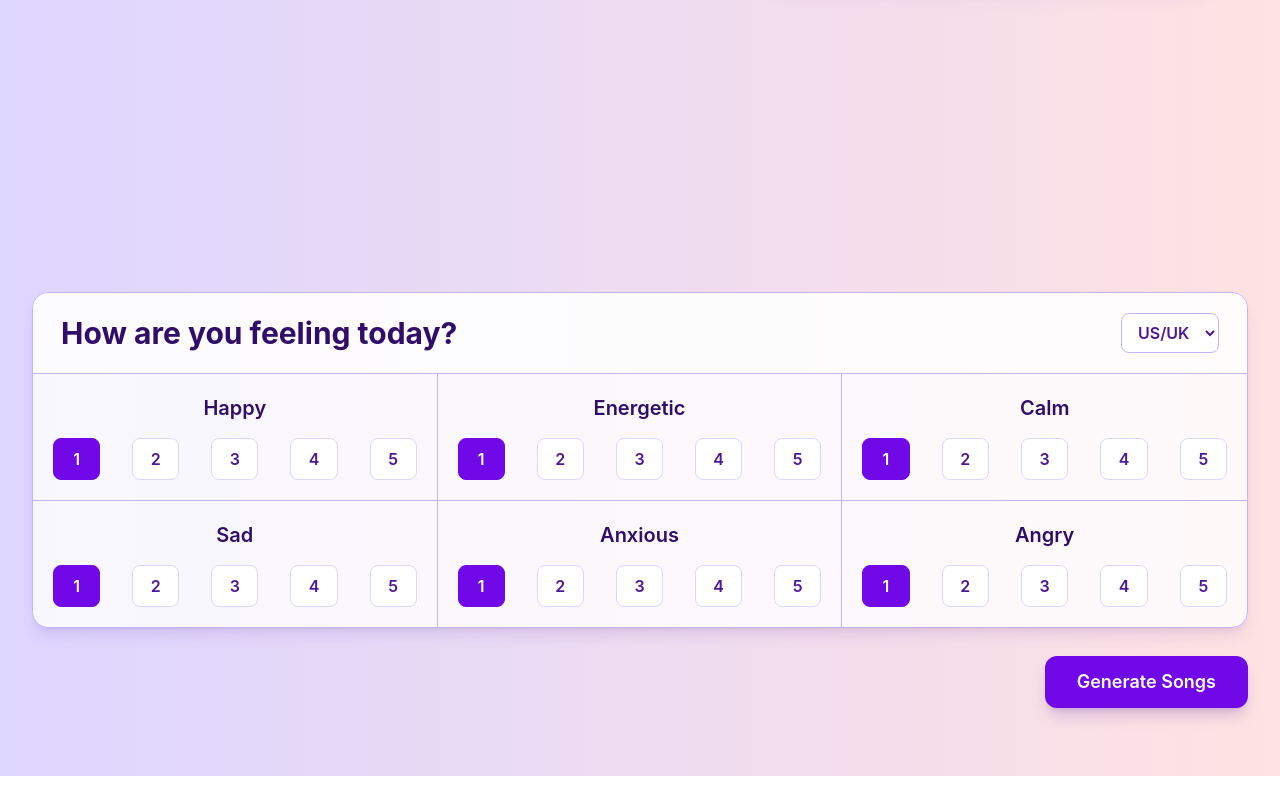
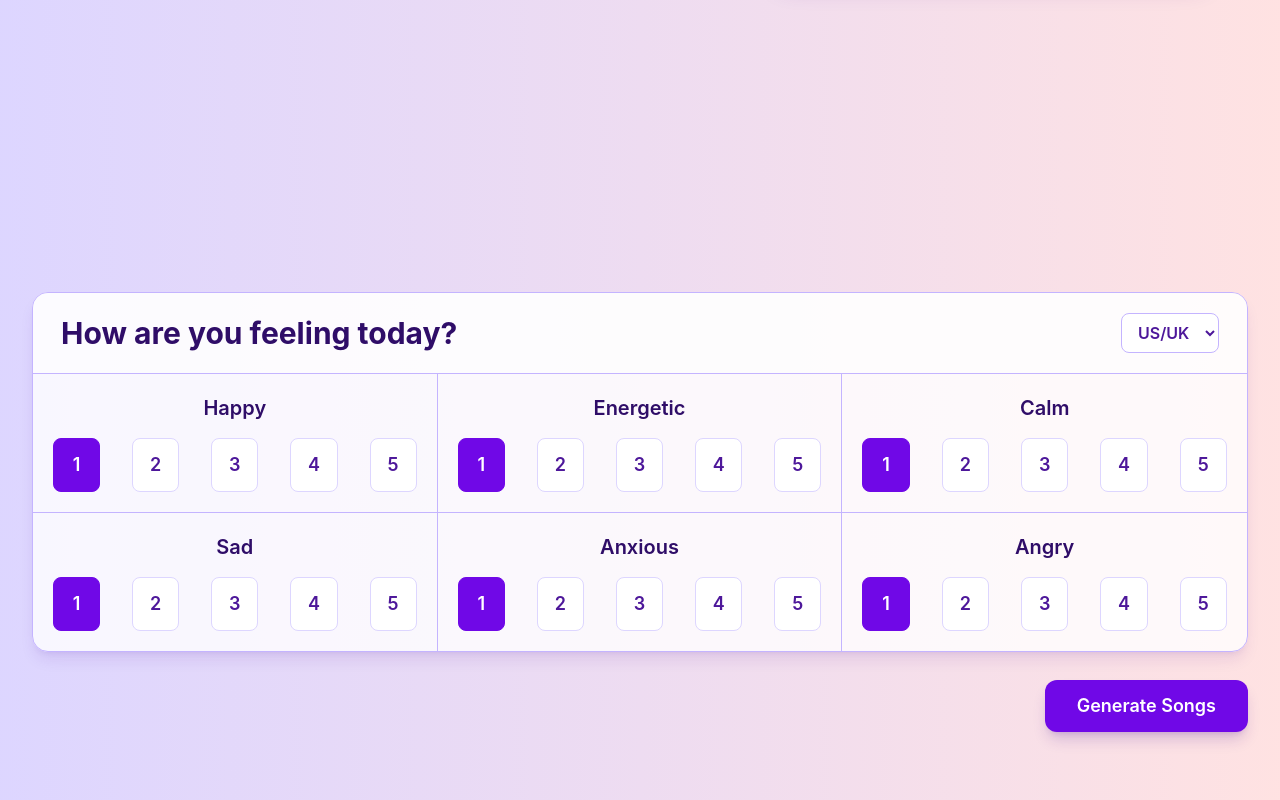
Before and after one commit to isaacnguyen10711-cpu/Vibe-Mixer, a React (Vite) app in the folder vm-frontend/: page / in a window 1280 px wide. Shown: the part 612-1412 px from the top of the page. Before the commit the page ends 1388 px from the top, so only its background shows below. Built offline with nearby package versions, Linux system fonts and the light colour scheme; no server answers.

Commit message:
Increased the button sizes

```diff
--- a/vm-frontend/src/components/ButtonRow.tsx
+++ b/vm-frontend/src/components/ButtonRow.tsx
@@ -13,7 +13,7 @@ function ButtonRow( props: ButtonRowProps) {
                     <button
                         key={moodLevel}
                         type="button"
-                        className={`flex items-center justify-center rounded-lg border px-3 py-2 text-sm font-semibold transition duration-200 hover:cursor-pointer focus-visible:outline-2 focus-visible:outline-offset-2 focus-visible:outline-violet-500 active:scale-95 md:px-4 md:text-base ${
+                        className={`flex items-center justify-center rounded-lg border px-4 py-3 text-base font-semibold transition duration-200 hover:cursor-pointer focus-visible:outline-2 focus-visible:outline-offset-2 focus-visible:outline-violet-500 active:scale-95 md:px-5 md:text-lg ${
                             isSelected
                                 ? "border-violet-700 bg-violet-700 text-white"
                                 : "border-violet-200 bg-white text-violet-900 hover:border-violet-400 hover:bg-violet-100"
```
